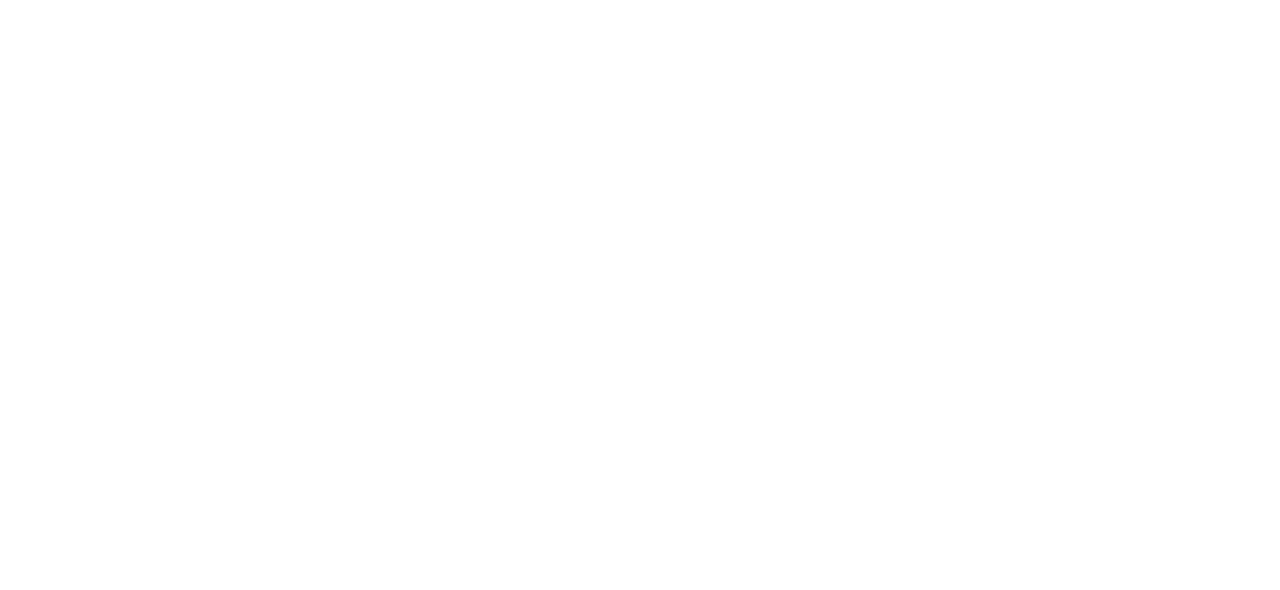
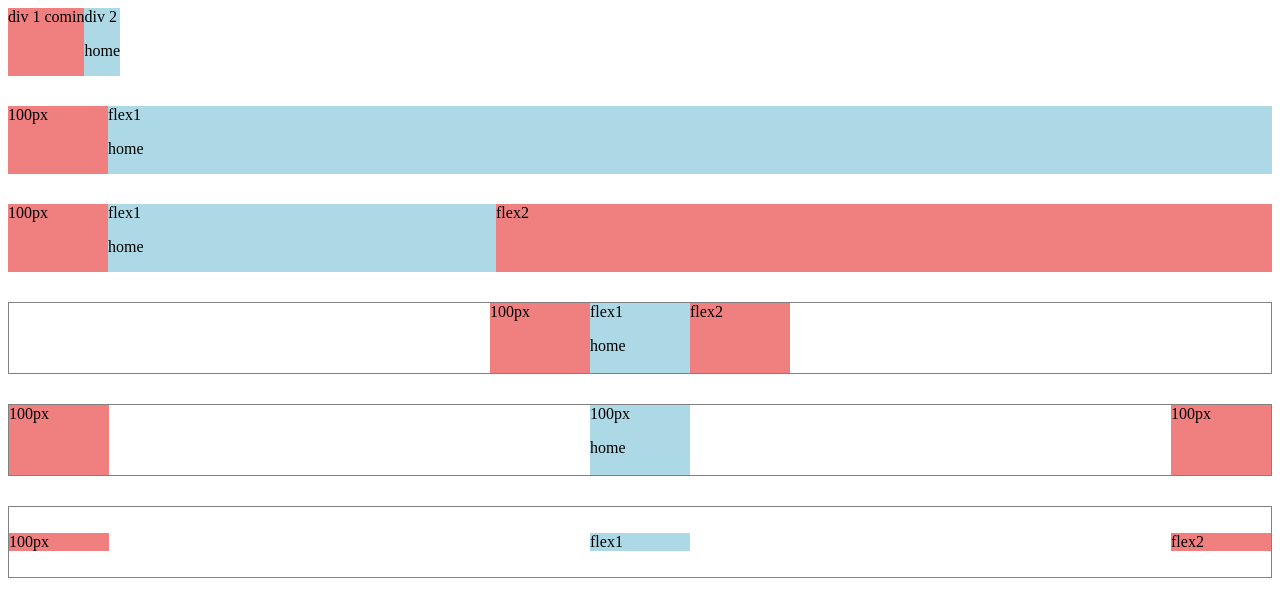
Before and after one commit to iam-shark/new-work, a plain HTML site: page index.html in a window 1280 px wide. Shown: the top 590 px of the page. Drawn offline with Linux system fonts and the light colour scheme.

Commit message:
added index.html

```diff
--- a/index.html
+++ b/index.html
@@ -1,9 +1,91 @@
 <!DOCTYPE html>
 <html>
     <head>
-    <title>new-work</title>
+        <title>FlexBox Practice</title>
     </head>
-    <body>
+    <body style="padding-bottom: 1000px;">
+        <div style="
+            display: flex;
+            flex-direction: row;"
 
+        >
+            <div style="background-color: lightcoral;">div 1 comin</div>
+            <div style="background-color: lightblue;">div 2 <p>home</p></div>
+        </div>
+        <div style="
+        display: flex;
+        flex-direction: row;
+        margin-top: 30px;
+        ">
+
+        <div style="background-color: lightcoral; width: 100px; ">
+            100px</div>
+        <div style="background-color: lightblue; flex: 1;">flex1 <p>home</p></div>
+    </div>
+    <div style="
+        display: flex;
+        flex-direction: row;
+        margin-top: 30px;
+        ">
+
+        <div style="background-color: lightcoral; width: 100px; ">
+            100px</div>
+        <div style="background-color: lightblue; flex: 1;">flex1 <p>home</p></div>
+        <div style="background-color: lightcoral; width: 100px;flex: 2; ">
+            flex2</div>
+    </div>
+    <div style="
+    display: flex;
+    flex-direction: row;
+    margin-top: 30px;
+    height: 70px;
+    border-width: 1px;
+    border-style: solid;
+    border-color: grey;
+    justify-content: center;
+    ">
+
+    <div style="background-color: lightcoral; width: 100px; ">
+        100px</div>
+    <div style="background-color: lightblue;  width: 100px;">flex1 <p>home</p></div>
+    <div style="background-color: lightcoral; width: 100px; ">
+        flex2</div>
+</div>
+<div style="
+display: flex;
+flex-direction: row;
+margin-top: 30px;
+height: 70px;
+border-width: 1px;
+border-style: solid;
+border-color: grey;
+justify-content: space-between;
+
+">
+
+<div style="background-color: lightcoral; width: 100px; ">
+    100px</div>
+<div style="background-color: lightblue;  width: 100px;">100px <p>home</p></div>
+<div style="background-color: lightcoral; width: 100px; ">
+    100px</div>
+</div>
+<div style="
+display: flex;
+flex-direction: row;
+margin-top: 30px;
+height: 70px;
+border-width: 1px;
+border-style: solid;
+border-color: grey;
+justify-content: space-between;
+align-items: center;
+">
+
+<div style="background-color: lightcoral; width: 100px; ">
+    100px</div>
+<div style="background-color: lightblue;  width: 100px;">flex1 </div>
+<div style="background-color: lightcoral; width: 100px; ">
+    flex2</div>
+</div>
     </body>
 </html>
```
